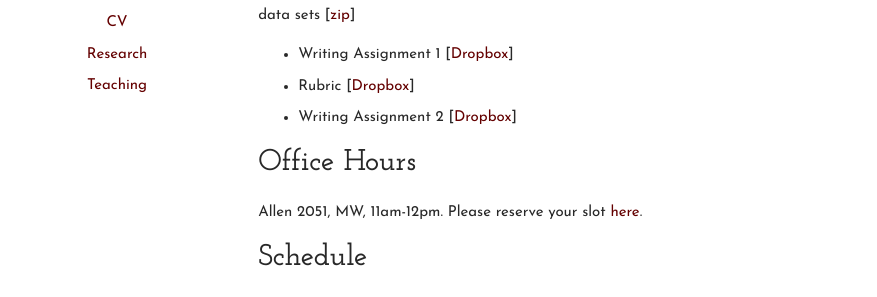
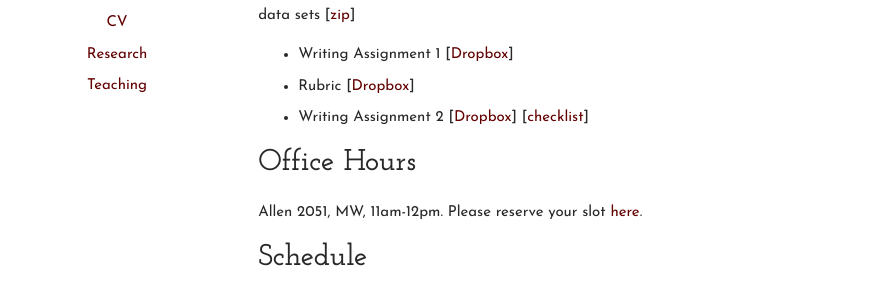
Before and after one commit to carlislerainey/carlislerainey.github.io, a Jekyll site: the page built from teaching/pols-209/index.md, in a window 1280 px wide and 900 px high. Shown: the part 232-529 px from the top of the window, without its empty margins (204-1081 px from the left). Built offline with Jekyll 4.4.1, drawn with Linux system fonts in a browser that asks for light colours; some of the changed text lies outside the part shown.

Commit message:
update 209

```diff
--- a/teaching/pols-209/index.md
+++ b/teaching/pols-209/index.md
@@ -11,7 +11,7 @@
 
 - Writing Assignment 1 [[Dropbox](https://www.dropbox.com/s/jfq0quuzklroesq/writing-assignment-1.docx?dl=0)]
 - Rubric [[Dropbox](https://www.dropbox.com/s/zkz7nv7jt0dkquf/Rubric-Writing%20Assignment%201.pdf?dl=0)]
-- Writing Assignment 2 [[Dropbox](https://www.dropbox.com/s/kl1t43w55i2jumh/writing-assignment-2.pdf?dl=0)]
+- Writing Assignment 2 [[Dropbox](https://www.dropbox.com/s/e09ssdffbd4yqiv/writing-assignment-2.pdf?dl=0)] [[checklist](https://www.dropbox.com/s/cdb7o9tokuxio2c/Rubric%20and%20Checklist-Writing%20Assignment%202.docx?dl=0)]
 
 
 ## Office Hours
@@ -146,7 +146,7 @@ Tasks (bullets) below the date should be completed before the next class (unless
 
 **Nov 10**: Expected Value and Standard Error
 . Read ch. 17 of FPP. Complete assigned exercises.
-. Begin Writing Assignment 2 [[Dropbox](https://www.dropbox.com/s/kl1t43w55i2jumh/writing-assignment-2.pdf?dl=0)]
+. Begin Writing Assignment 2 [[Dropbox](https://www.dropbox.com/s/e09ssdffbd4yqiv/writing-assignment-2.pdf?dl=0)]
 
 **Nov 13**: Normal Approximation for Probability Histograms
 . Read ch. 18 of FPP. Complete assigned exercises.
```
Also changed, not shown: other parts of teaching/pols-209/index.md (+1 -0 lines).
